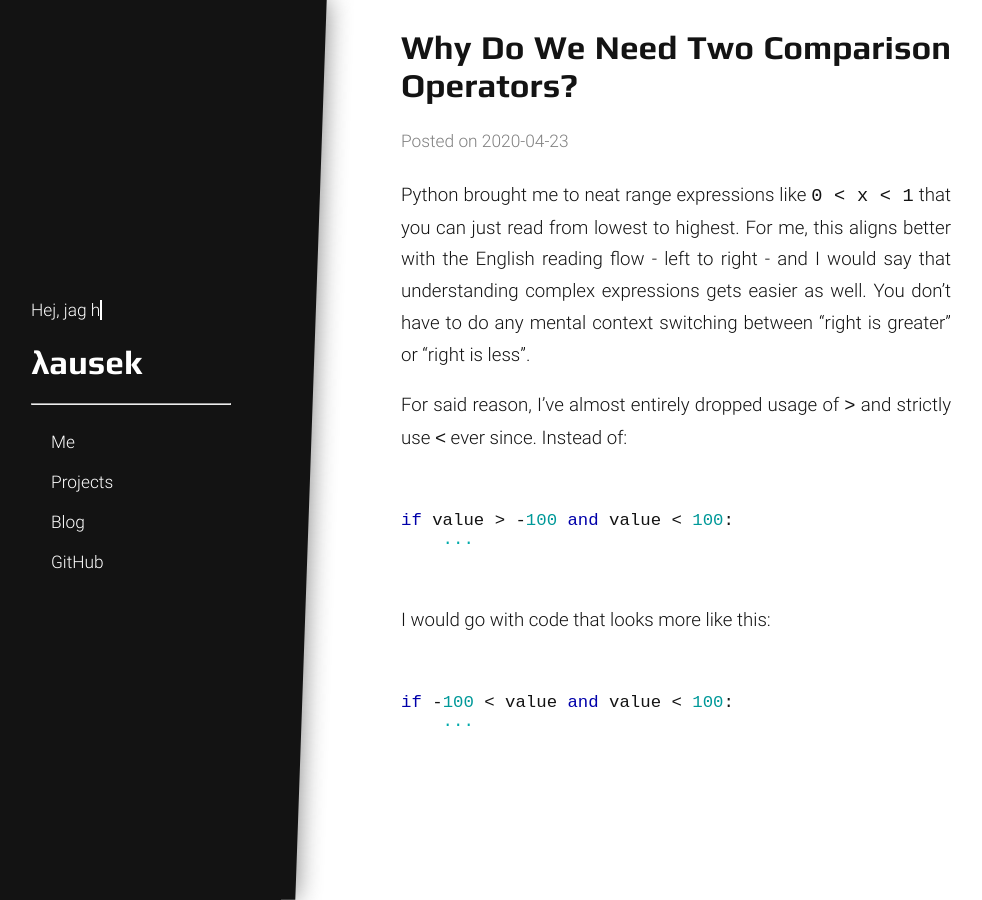
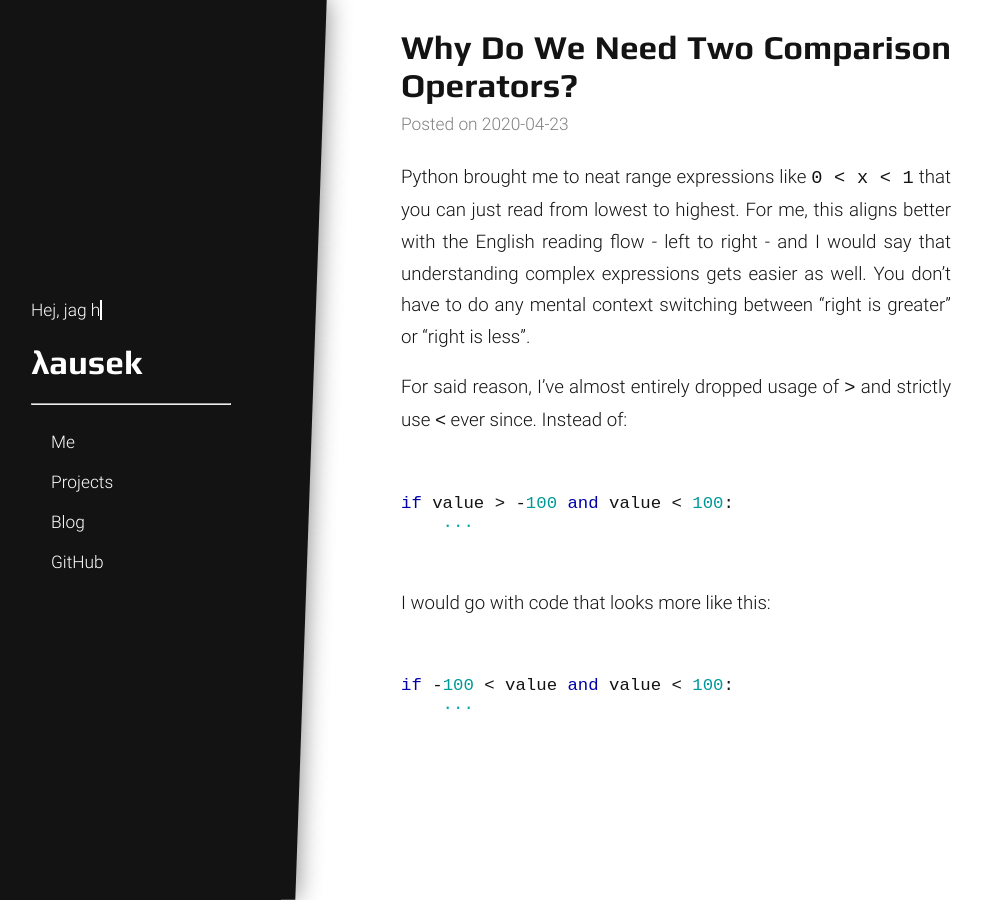
Before and after one commit to lausek/lausek.github.io, a Jekyll site: the page built from _posts/2020-04-23-why-do-we-need-two-comparison-operators?.md, in a window 1280 px wide. Shown: the whole page, without its empty margins (19-1001 px from the left). Built offline with Jekyll 4.4.1, drawn with Linux system fonts in a browser that asks for light colours.

Commit message:
article date: adjust margin

```diff
--- a/_layouts/post.html
+++ b/_layouts/post.html
@@ -4,7 +4,7 @@
 ---
 
 <article>
-    <h1>{{ page.title }}</h1>
+    <h1 class="article-title">{{ page.title }}</h1>
     <span class="article-info">Posted on {{ page.date | date: "%Y-%m-%d" }}</span>
 
     <div>
--- a/css/minimal.scss
+++ b/css/minimal.scss
@@ -151,6 +151,10 @@
 }
 
 article {
+    .article-title {
+        margin-bottom: 10px;
+    }
+
     .article-info {
         color: gray;
     }
```
